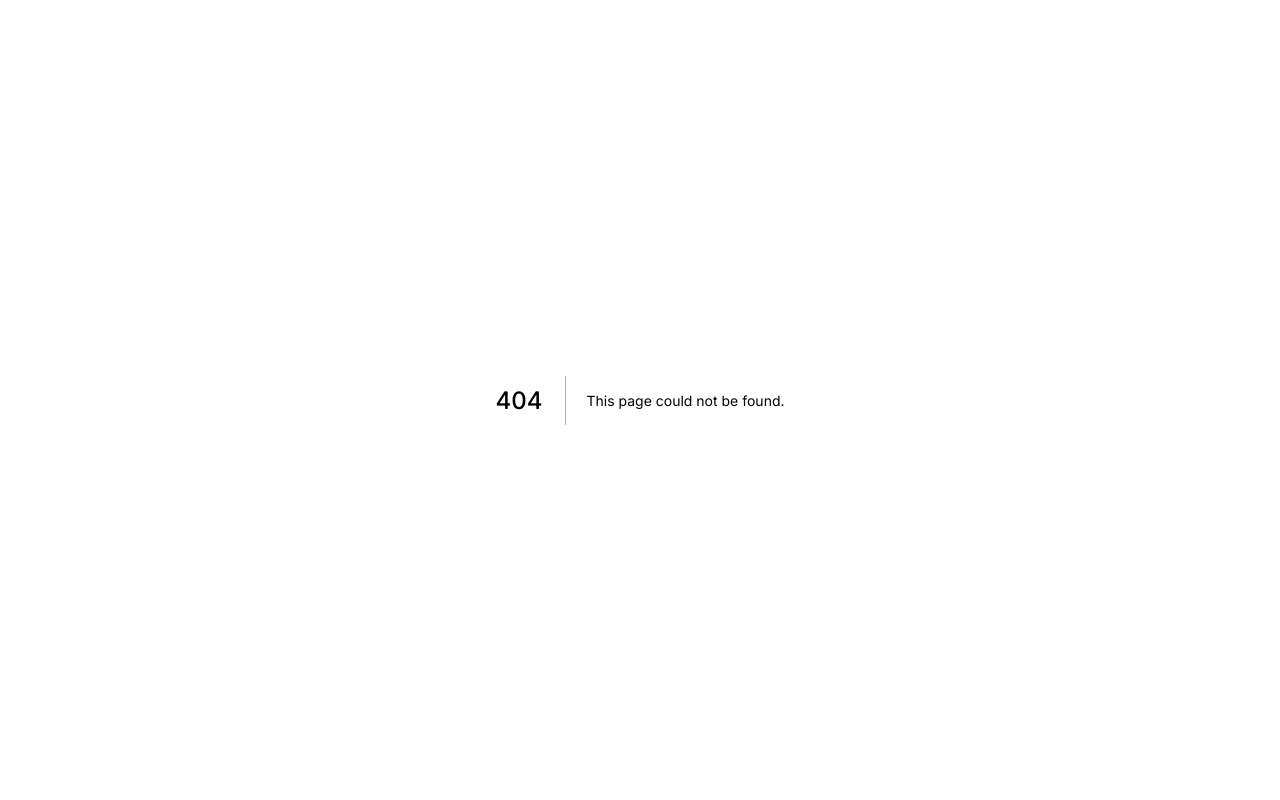
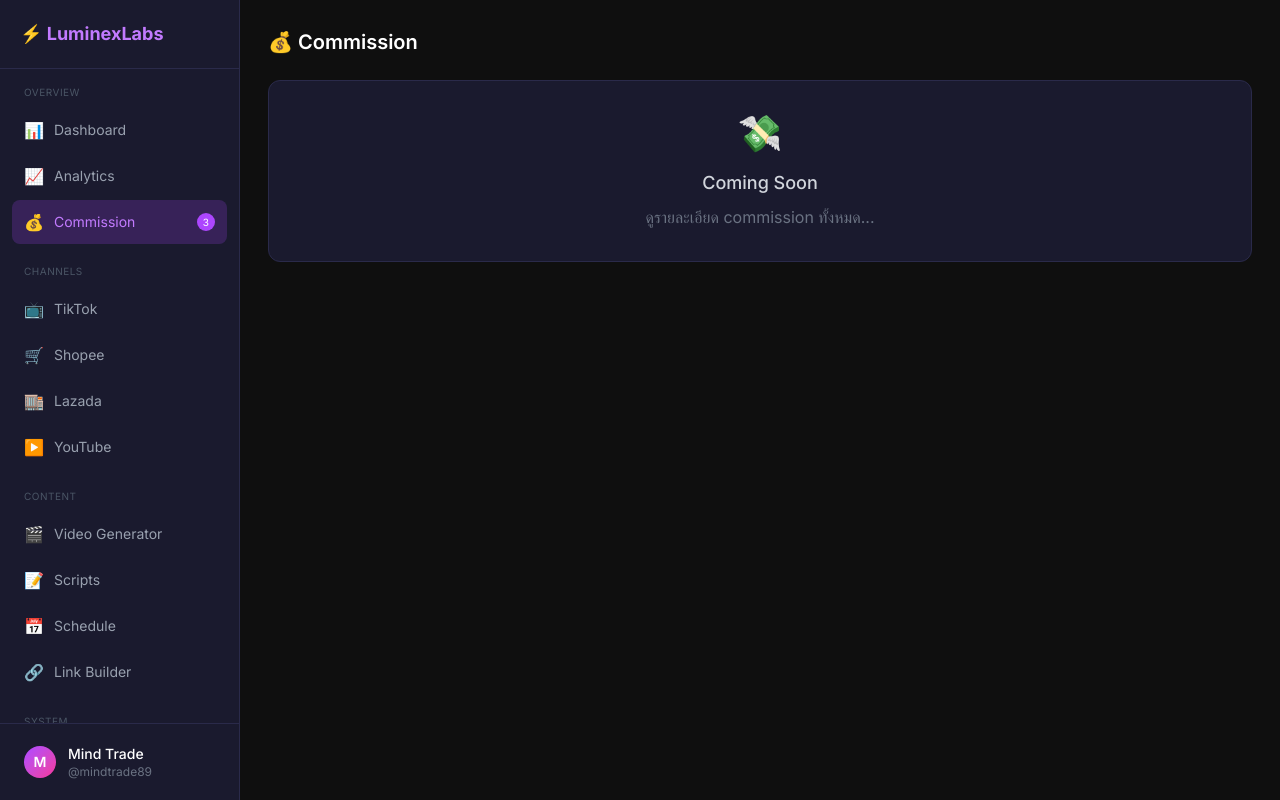
Before and after one commit to luminextech-labs/luminexlabs, a Next.js app: page /commission in a window 1280 px wide. Before the commit this address had no page. Built offline with nearby package versions, Linux system fonts and the light colour scheme.

Commit message:
feat: add placeholder pages for all dashboard routes

```diff
--- /dev/null
+++ b/app/(dashboard)/analytics/page.tsx
@@ -0,0 +1,14 @@
+'use client'
+
+export default function AnalyticsPage() {
+  return (
+    <div className="min-h-screen bg-[#0f0f0f] p-7">
+      <h1 className="text-xl font-semibold text-white mb-6">📊 Analytics</h1>
+      <div className="bg-[#1a1a2e] rounded-xl p-8 border border-[#2a2a4a] text-center">
+        <div className="text-4xl mb-4">📈</div>
+        <h2 className="text-lg font-medium text-gray-300 mb-2">Coming Soon</h2>
+        <p className="text-gray-500">ระบบวิเคราะห์ผลตอบโยนะ กำลังพัฒนา...</p>
+      </div>
+    </div>
+  )
+}
--- /dev/null
+++ b/app/(dashboard)/commission/page.tsx
@@ -0,0 +1,14 @@
+'use client'
+
+export default function CommissionPage() {
+  return (
+    <div className="min-h-screen bg-[#0f0f0f] p-7">
+      <h1 className="text-xl font-semibold text-white mb-6">💰 Commission</h1>
+      <div className="bg-[#1a1a2e] rounded-xl p-8 border border-[#2a2a4a] text-center">
+        <div className="text-4xl mb-4">💸</div>
+        <h2 className="text-lg font-medium text-gray-300 mb-2">Coming Soon</h2>
+        <p className="text-gray-500">ดูรายละเอียด commission ทั้งหมด...</p>
+      </div>
+    </div>
+  )
+}
--- /dev/null
+++ b/app/(dashboard)/links/page.tsx
@@ -0,0 +1,14 @@
+'use client'
+
+export default function LinksPage() {
+  return (
+    <div className="min-h-screen bg-[#0f0f0f] p-7">
+      <h1 className="text-xl font-semibold text-white mb-6">🔗 Affiliate Links</h1>
+      <div className="bg-[#1a1a2e] rounded-xl p-8 border border-[#2a2a4a] text-center">
+        <div className="text-4xl mb-4">🔗</div>
+        <h2 className="text-lg font-medium text-gray-300 mb-2">Coming Soon</h2>
+        <p className="text-gray-500">จัดการ affiliate links ของคุณ...</p>
+      </div>
+    </div>
+  )
+}
--- /dev/null
+++ b/app/(dashboard)/schedule/page.tsx
@@ -0,0 +1,14 @@
+'use client'
+
+export default function SchedulePage() {
+  return (
+    <div className="min-h-screen bg-[#0f0f0f] p-7">
+      <h1 className="text-xl font-semibold text-white mb-6">📅 Schedule</h1>
+      <div className="bg-[#1a1a2e] rounded-xl p-8 border border-[#2a2a4a] text-center">
+        <div className="text-4xl mb-4">📅</div>
+        <h2 className="text-lg font-medium text-gray-300 mb-2">Coming Soon</h2>
+        <p className="text-gray-500">วางแผนโพสต์วิดีโออัตโนมัติ...</p>
+      </div>
+    </div>
+  )
+}
--- /dev/null
+++ b/app/(dashboard)/scripts/page.tsx
@@ -0,0 +1,14 @@
+'use client'
+
+export default function ScriptsPage() {
+  return (
+    <div className="min-h-screen bg-[#0f0f0f] p-7">
+      <h1 className="text-xl font-semibold text-white mb-6">✍️ Scripts</h1>
+      <div className="bg-[#1a1a2e] rounded-xl p-8 border border-[#2a2a4a] text-center">
+        <div className="text-4xl mb-4">✍️</div>
+        <h2 className="text-lg font-medium text-gray-300 mb-2">Coming Soon</h2>
+        <p className="text-gray-500">เขียนสคริปต์วิดีโอรีวิวสินค้า...</p>
+      </div>
+    </div>
+  )
+}
```
